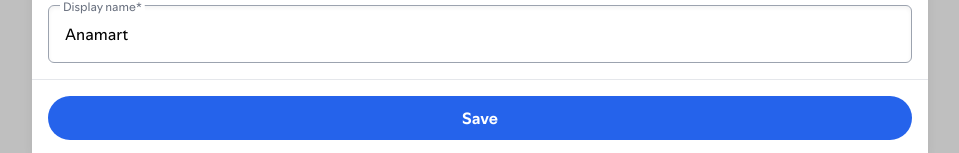
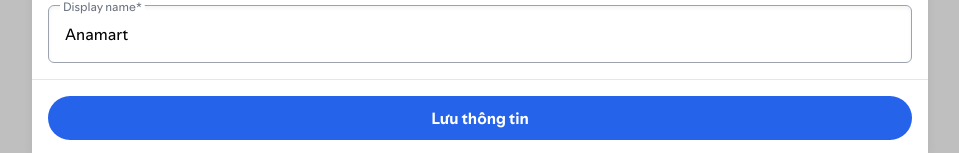
Before and after one commit to saomaidl/saomaidl.github.io, a Jekyll site: the page built from _pages/services.html, in a window 1280 px wide. Shown: the part 744-897 px from the top of the page, without its empty margins (160-1119 px from the left). Built offline with Jekyll 4.4.1, drawn with Linux system fonts in a browser that asks for light colours; nearby versions of some CDN libraries; a script that is not in the unit is left out.

Commit message:
Update infor.html

```diff
--- a/_includes/infor.html
+++ b/_includes/infor.html
@@ -34,7 +34,7 @@
           </div>
           <div class="border-t border-gray-200 flex-none flex justify-end p-4">
             <div class="text-center w-full flex flex-col">
-              <button class="appearance-none bg-blue-600 text-white font-bold py-2.5 px-6 inline-flex justify-center items-center w-full rounded-full cursor-pointer transition-all duration-100 ease-[cubic-bezier(0.77,0,0.175,1)] whitespace-nowrap text-base leading-6 m-0" type="submit" form="edit-full-name-form">Save</button>
+              <button class="appearance-none bg-blue-600 text-white font-bold py-2.5 px-6 inline-flex justify-center items-center w-full rounded-full cursor-pointer transition-all duration-100 ease-[cubic-bezier(0.77,0,0.175,1)] whitespace-nowrap text-base leading-6 m-0" type="submit" form="edit-full-name-form">Lưu thông tin</button>
             </div>
           </div>
         </div>
```
